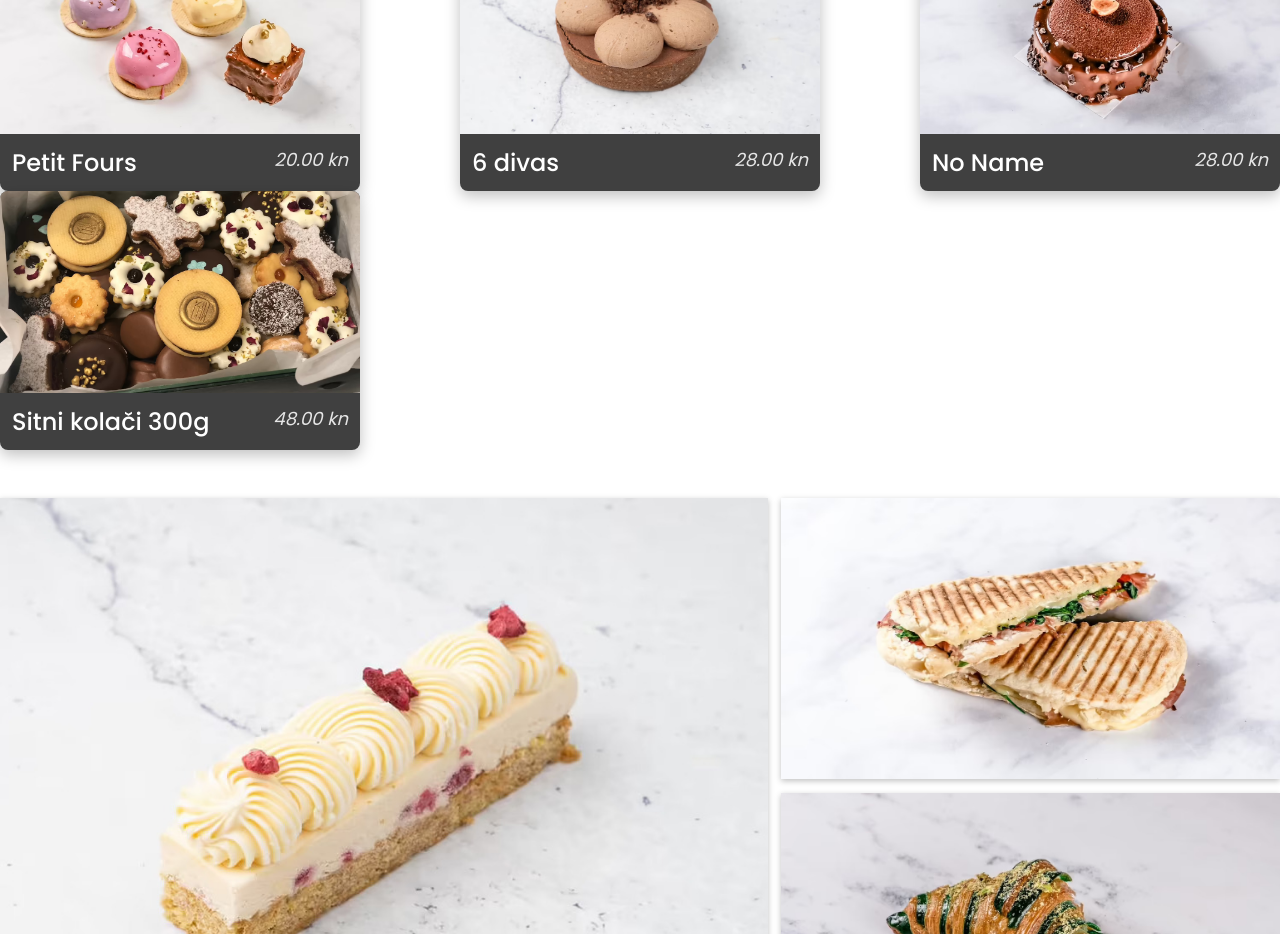
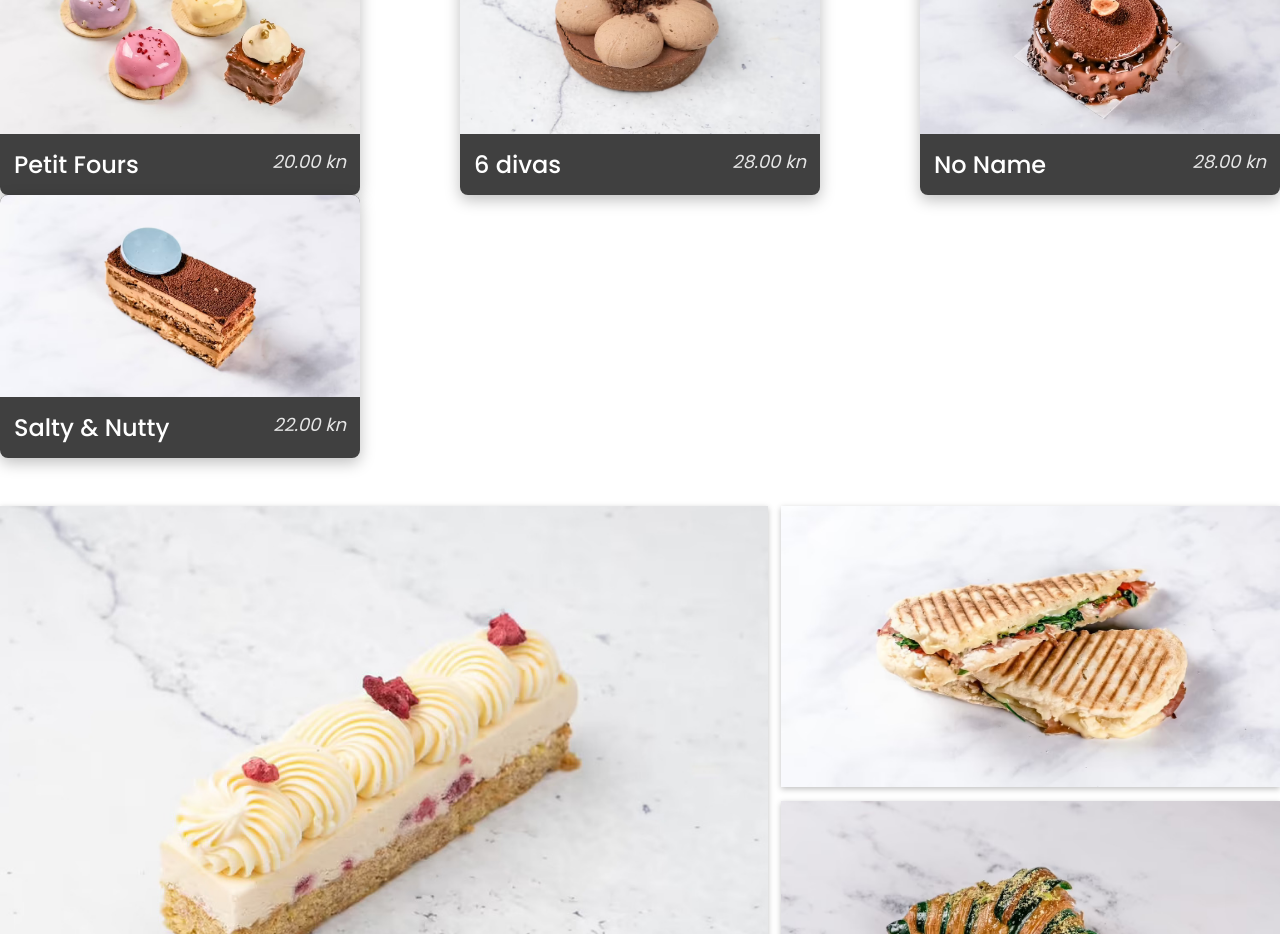
Before and after one commit to pacho26/meet-mia-web-design, a Nuxt app: page / in a window 1280 px wide. Shown: the part 1320-2254 px from the top of the page. Built offline with nearby package versions, Linux system fonts and the light colour scheme; a web font is replaced by a local one.

Commit message:
Improve zoom-in effect on hover

```diff
--- a/components/Product.vue
+++ b/components/Product.vue
@@ -19,6 +19,7 @@ export default {
     name: {
       type: String,
       required: true,
+      default: '',
     },
     price: {
       type: Number,
@@ -43,12 +44,6 @@ export default {
   .img-hover-zoom {
     overflow: hidden;
     margin: 0 auto;
-
-    &:hover {
-      img {
-        transform: scale(1.2);
-      }
-    }
   }
 
   img {
@@ -60,8 +55,9 @@ export default {
   .product-desc {
     display: flex;
     justify-content: space-between;
+    flex-wrap: wrap;
     align-items: center;
-    padding: 12px 12px 2px 12px;
+    padding: 14px 14px 4px 14px;
 
     .price {
       font-style: italic;
@@ -73,6 +69,10 @@ export default {
   &:hover {
     opacity: 0.9;
     cursor: pointer;
+
+    img {
+      transform: scale(1.15);
+    }
   }
 }
 </style>
--- a/pages/index.vue
+++ b/pages/index.vue
@@ -28,9 +28,9 @@
           <Product name="No Name" :price="28" imageSrc="no-name.jpg" />
 
           <Product
-            name="Sitni kolači 300g"
-            :price="48"
-            imageSrc="christmas-product2.jpg"
+            :name="'Salty & Nutty'"
+            :price="22"
+            imageSrc="salty-and-nutty.jpg"
           />
         </div>
       </div>
```
Also changed, not shown: assets/img/products/salty-and-nutty.jpg (added).
